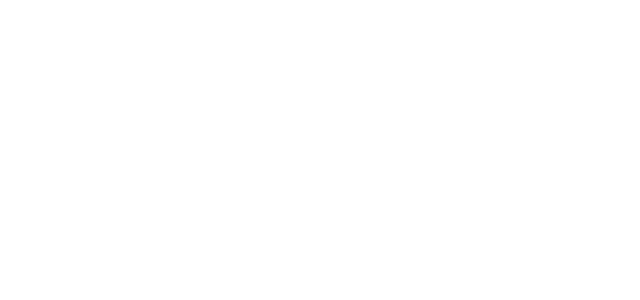
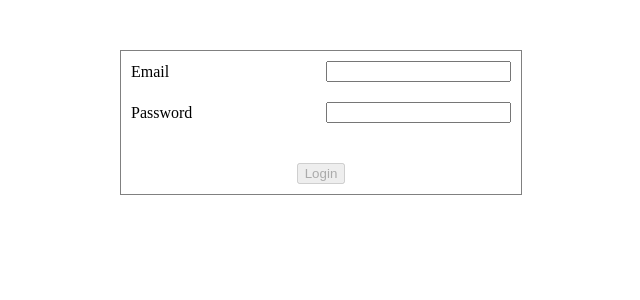
Before and after one commit to jadilovic/reactChallenges, a React (Create React App) app: page /login in a window 1280 px wide. Shown: the top 300 px of the page, without its empty margins (319-959 px from the left). Built offline with nearby package versions, Linux system fonts and the light colour scheme.

Commit message:
routing and api

```diff
--- a/src/App.js
+++ b/src/App.js
@@ -1,6 +1,20 @@
 import './App.css';
-import React, { useState, useEffect } from 'react';
+import React from 'react';
+import { Route, Routes } from 'react-router-dom';
+import Chall from './Chall';
+import Form from './Form';
+import Sorting from './Sorting';
+import LoginForm from './LoginForm';
 
-function App() {}
+function App() {
+	return (
+		<Routes>
+			<Route path="/" element={<Chall />} />
+			<Route path="/form" element={<Form />} />
+			<Route path="/sort" element={<Sorting />} />
+			<Route path="/login" element={<LoginForm />} />
+		</Routes>
+	);
+}
 
 export default App;
--- a/src/Chall.js
+++ b/src/Chall.js
@@ -1,4 +1,7 @@
+import { getSuggestedQuery } from '@testing-library/dom';
+import { async } from 'q';
 import React, { useState, useEffect } from 'react';
+import { Link } from 'react-router-dom';
 
 const Chall = () => {
 	const [api, setApi] = useState({});
@@ -55,6 +58,18 @@ const Chall = () => {
 		setApi(data);
 	};
 
+	const postText = async (url, text) => {
+		const data = await fetch(url, {
+			method: 'POST',
+			headers: {
+				'content-type': 'application/json',
+				Application: 'application/json',
+			},
+			body: JSON.stringify(text),
+		}).then((res) => res.json());
+		console.log(data);
+	};
+
 	const handleChange = (e) => {
 		setText(e.target.value);
 	};
@@ -66,14 +81,35 @@ const Chall = () => {
 		} else {
 			setMessage('Not palindrome');
 		}
+		const postInput = { text };
+
+		postText('/text', postInput);
+	};
+
+	const getUser = async (url) => {
+		const user = await fetch(url, {
+			method: 'GET',
+			headers: {
+				'content-type': 'application/json',
+				Application: 'application/json',
+			},
+		}).then((res) => res.json());
+		console.log(user);
 	};
 
 	useEffect(() => {
 		getData('/api');
+		getUser('https://jsonplaceholder.typicode.com/users/1');
 	}, []);
 
 	return (
 		<div className="App">
+			<Link to="/form">Go to Form</Link>
+			<br />
+			<Link to="/sort">Go to Sorting</Link>
+			<br />
+			<Link to="/login">Go to LoginForm</Link>
+			<br />
 			<input type="text" value={text} onChange={handleChange} />
 			<button onClick={checkPalindrome}>Check Palindrom</button>
 			<h4>{message}</h4>
--- a/src/Form.js
+++ b/src/Form.js
@@ -1,6 +1,7 @@
 import React, { useState } from 'react';
 import SignIn from './SignIn';
 import SignUp from './SignUp';
+import { Link } from 'react-router-dom';
 
 const Form = () => {
 	const [userInfo, setUserInfo] = useState({ userName: '', password: '' });
@@ -20,6 +21,8 @@ const Form = () => {
 	};
 	return (
 		<>
+			<Link to="/">Go to Chall</Link>
+
 			{isSignIn ? (
 				<SignIn
 					userInfo={userInfo}
--- /dev/null
+++ b/src/LoginForm.js
@@ -0,0 +1,95 @@
+import React, { useState, useEffect } from 'react';
+import { login } from './utils';
+import './styles.css';
+
+// ================ LOGIN FORM ====================
+//
+// Guidelines:
+// * You have an incomplete login form.
+// * You are not allowed to add any additional HTML elements.
+// * You are not allowed to use refs.
+//
+// Tasks:
+//  * The login button should trigger the login() action imported above and pass required data to it.
+//  * Disable the Login button if email is blank OR if password is under 6 letters
+//  * Disable the Login button while login action is being performed
+//  * Show an error message from the login() if login fails. The error should be cleared every time user
+//    re-attempts to log in.
+//  * Show an alert box (native Javascript alert) if login succeeds. Investigate the login function to find
+//    out how to log in successfully.
+
+export default function LoginForm() {
+	const [userInput, setUserInput] = useState({ email: '', password: '' });
+	const [disableButton, setDisableButton] = useState(true);
+	const [errorMsg, setErrorMsg] = useState('');
+
+	const handleChange = (e) => {
+		e.preventDefault();
+		setErrorMsg('');
+		setUserInput({ ...userInput, [e.target.id]: e.target.value });
+	};
+
+	const handleUserLogin = async () => {
+		console.log(userInput.email, userInput.password);
+		try {
+			await login({
+				email: userInput.email,
+				password: userInput.password,
+			});
+			alert('Successfull Login');
+		} catch (error) {
+			console.log(error.message);
+			setErrorMsg(error.message);
+		}
+		setUserInput({ email: '', password: '' });
+	};
+
+	const handleSubmit = (e) => {
+		e.preventDefault();
+		setDisableButton(true);
+		handleUserLogin();
+	};
+
+	useEffect(() => {
+		if (userInput.email.length < 1 || userInput.password.length < 6) {
+			setDisableButton(true);
+		} else {
+			setDisableButton(false);
+		}
+	}, [userInput]);
+
+	return (
+		<div className="wrapper">
+			<div className="row">
+				<label htmlFor={'email'}>Email</label>
+				<input
+					id={'email'}
+					// type={'email'}
+					value={userInput.email}
+					onChange={handleChange}
+				/>
+			</div>
+			<div className="row">
+				<label htmlFor={'password'}>Password</label>
+				<input
+					id={'password'}
+					// type={'password'}
+					value={userInput.password}
+					onChange={handleChange}
+				/>
+			</div>
+
+			{/* Place login error inside this div. Show the div ONLY if there are login errors. */}
+			<div className="errorMessage">{errorMsg}</div>
+
+			<div className="button">
+				<button
+					disabled={disableButton}
+					onClick={disableButton ? null : handleSubmit}
+				>
+					Login
+				</button>
+			</div>
+		</div>
+	);
+}
--- /dev/null
+++ b/src/Sorting.js
@@ -0,0 +1,85 @@
+import React from 'react';
+
+const people = [
+	{
+		name: 'jasmin',
+		age: 33,
+	},
+	{
+		name: 'aki',
+		age: 31,
+	},
+	{
+		name: 'mark',
+		age: 23,
+	},
+	{
+		name: 'steve',
+		age: 13,
+	},
+	{
+		name: 'mob',
+		age: 32,
+	},
+];
+
+const arr = [[1], [2, 3], [4]];
+const numArr = [1, 2, 3, 4, 5, 6, 7, 8, 9, 10, 11];
+
+const Sorting = () => {
+	const sortedList = people.sort((a, b) => a.age - b.age);
+
+	const flatten = (arr) => {
+		return arr.reduce((flat, toFlatten) => {
+			return flat.concat(
+				Array.isArray(toFlatten) ? flatten(toFlatten) : toFlatten
+			);
+		}, []);
+	};
+
+	const shuffle = (numArr) => {
+		let currentIndex = numArr.length;
+		let tempValue, randomIndex;
+
+		while (currentIndex !== 0) {
+			randomIndex = Math.floor(Math.random() * currentIndex);
+			currentIndex -= 1;
+			tempValue = numArr[currentIndex];
+			numArr[currentIndex] = numArr[randomIndex];
+			numArr[randomIndex] = tempValue;
+		}
+		return numArr;
+	};
+
+	const middle = (str) => {
+		if (str.length < 2) {
+			return 0;
+		}
+		const strArr = str.split('');
+		let middle = Math.floor(strArr.length / 2);
+		for (let i = 0, j = strArr.length - 1; i < middle; i++, j--) {
+			if (strArr[i] !== strArr[j]) {
+				middle = -1;
+				break;
+			}
+		}
+		return middle;
+	};
+
+	console.log(middle('rt'));
+	// console.log(flatten(arr));
+	// console.log(shuffle(numArr));
+	return (
+		<>
+			<div>Sorting</div>
+			<h3>Start</h3>
+			<ul>
+				{sortedList.map((person) => {
+					return <li key={person.name}>{`${person.name} ${person.age}`}</li>;
+				})}
+			</ul>
+		</>
+	);
+};
+
+export default Sorting;
--- /dev/null
+++ b/src/styles.css
@@ -0,0 +1,30 @@
+.wrapper {
+  align-items: stretch;
+  border: 1px solid gray;
+  display: flex;
+  flex-direction: column;
+  margin: 0 auto;
+  margin-top: 50px;
+  width: 400px;
+}
+
+.row {
+  align-items: center;
+  display: flex;
+  justify-content: space-between;
+  margin: 10px;
+}
+
+.button {
+  text-align: center;
+  margin-bottom: 10px;
+}
+
+button:hover {
+  cursor: pointer;
+}
+
+.errorMessage {
+  padding: 15px;
+  color: #961d1d;
+}
--- /dev/null
+++ b/src/utils.js
@@ -0,0 +1,14 @@
+export function login({ email, password }) {
+	const delay = (0.7 + Math.random() * 2) * 1000;
+
+	return new Promise((resolve, reject) => {
+		setTimeout(function () {
+			console.log(password, email);
+			if (password === 'password123' && !!email) {
+				resolve();
+			} else {
+				reject(new Error('Invalid email or password'));
+			}
+		}, delay);
+	});
+}
```
Also changed, not shown: server.js (+12 -1 lines), 1 other file (tests, documents, lock files or other folders).
